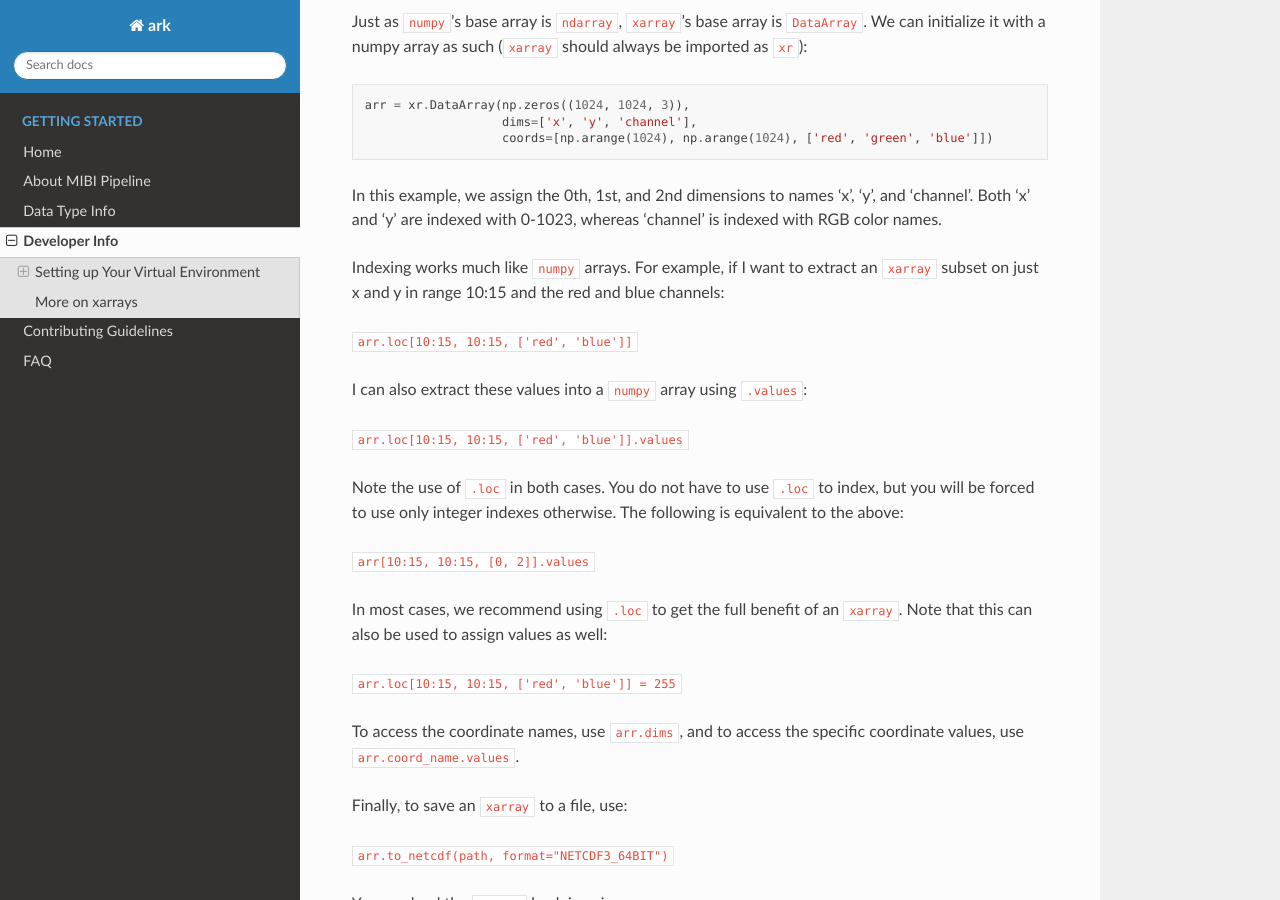
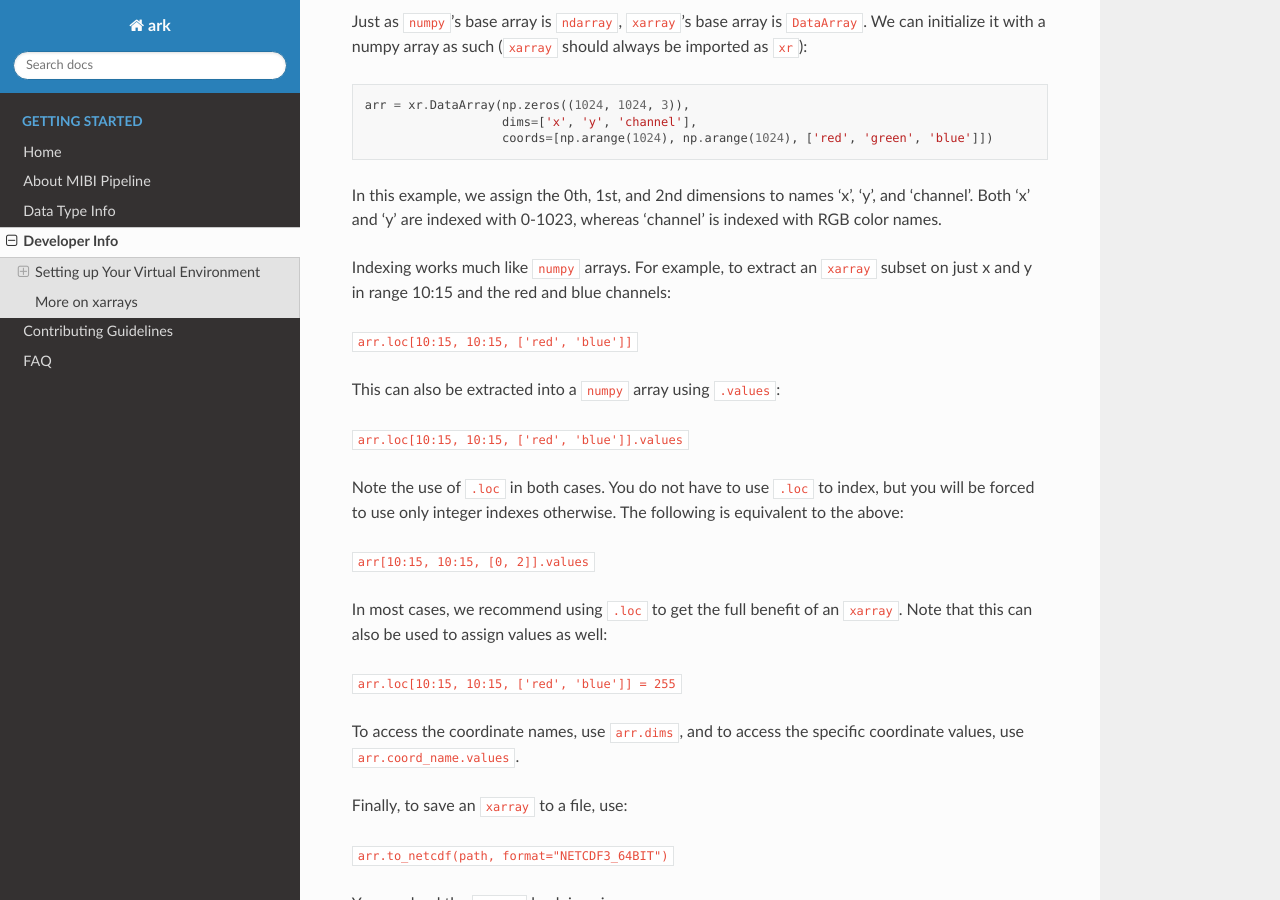
Before and after one commit to angelolab/ark-analysis, a Sphinx documentation site: the page built from docs/_rtd/development.md, in a window 1280 px wide and 900 px high, scrolled down 1833 px. Built offline with Sphinx 7.4.7 and the Read the Docs theme 2.0.0, drawn with Linux system fonts in a browser that asks for light colours; pages that are not in the unit, such as notebooks, are missing from menus.

Commit message:
Remove use of "I" in development.md

```diff
--- a/docs/_rtd/development.md
+++ b/docs/_rtd/development.md
@@ -57,11 +57,11 @@ arr = xr.DataArray(np.zeros((1024, 1024, 3)),
 
 In this example, we assign the 0th, 1st, and 2nd dimensions to names 'x', 'y', and 'channel'. Both 'x' and 'y' are indexed with 0-1023, whereas 'channel' is indexed with RGB color names.
 
-Indexing works much like `numpy` arrays. For example, if I want to extract an `xarray` subset on just x and y in range 10:15 and the red and blue channels:
+Indexing works much like `numpy` arrays. For example, to extract an `xarray` subset on just x and y in range 10:15 and the red and blue channels:
 
 `arr.loc[10:15, 10:15, ['red', 'blue']]`
 
-I can also extract these values into a `numpy` array using `.values`:
+This can also be extracted into a `numpy` array using `.values`:
 
 `arr.loc[10:15, 10:15, ['red', 'blue']].values`
 
```
